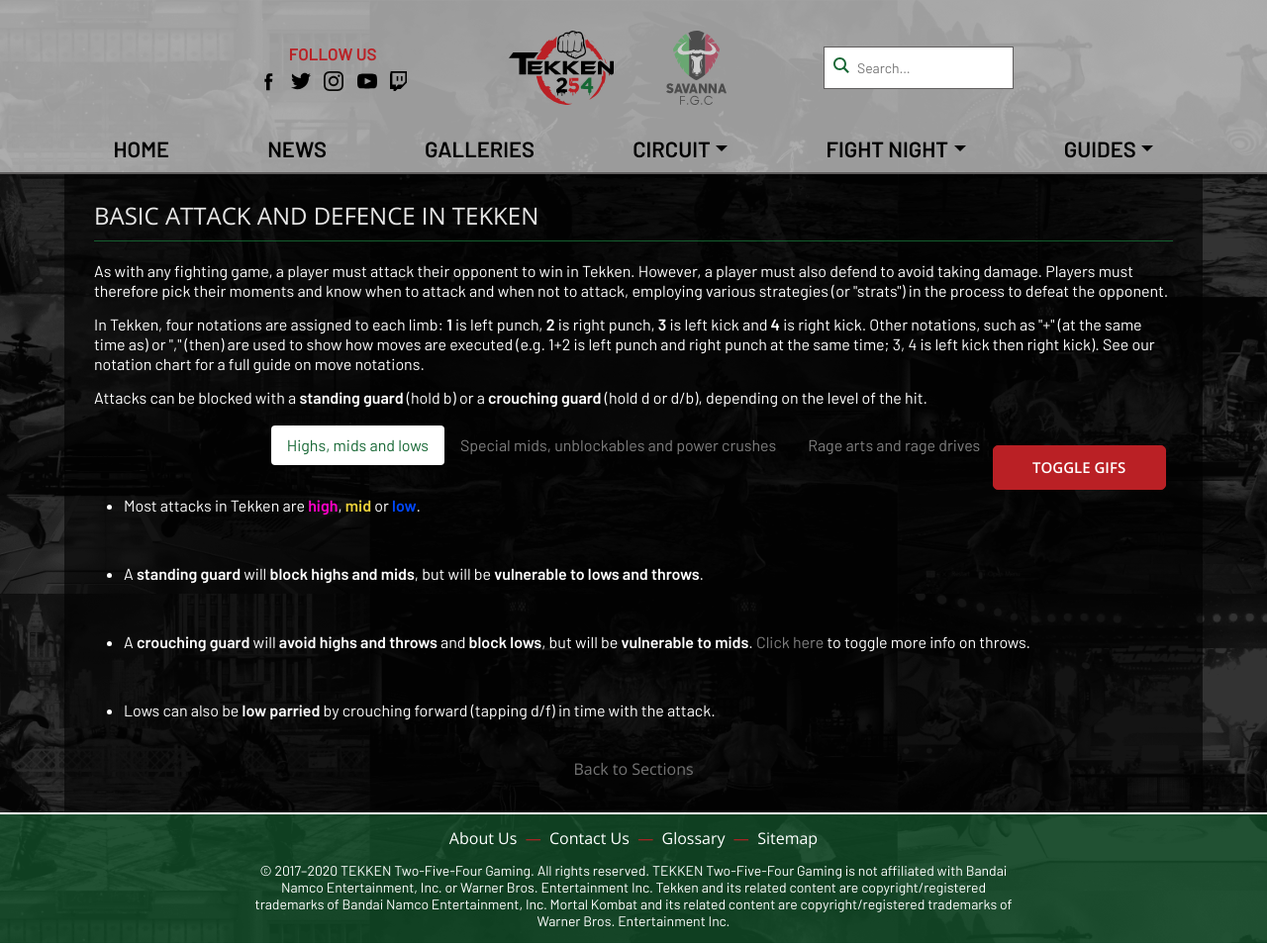
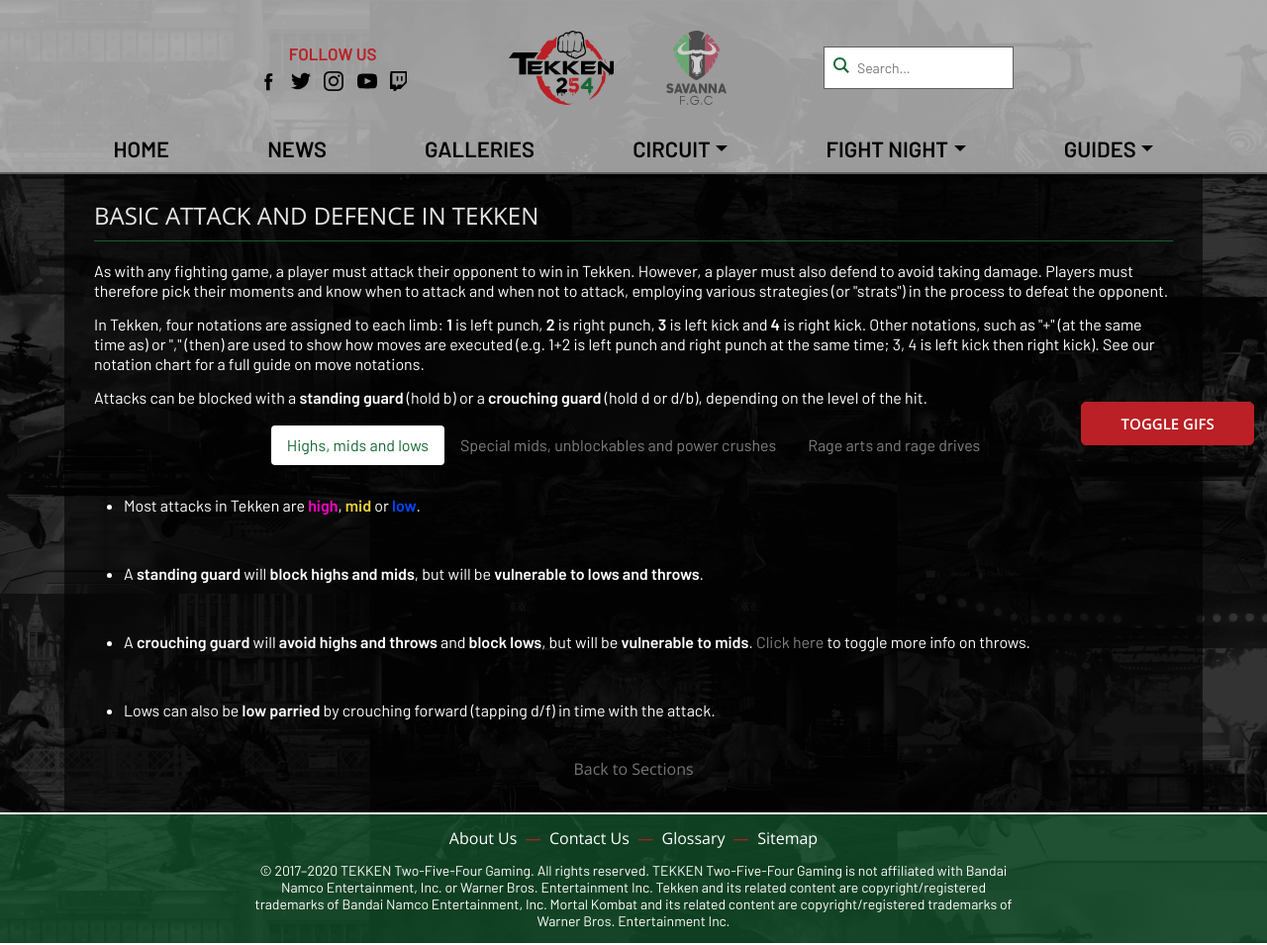
Before and after one commit to TEKKEN-254/client, a Jekyll site: the page built from guides/att-def.html, in a window 1280 px wide. Shown: the whole page at 99% size. Built offline with Jekyll 4.4.1, drawn with Linux system fonts in a browser that asks for light colours.

Commit message:
Adjusting gif toggler

```diff
--- a/assets/css/main.css
+++ b/assets/css/main.css
@@ -901,18 +901,20 @@
 
 .gif-toggler {
     position: fixed;
-    display: flex;
-    flex-direction: column;
-    z-index: 100;
-    top: 50%;
-    right: 8%;
+    bottom: 50vh;
+    right: 1vw;
     transition: color, text-shadow;
     transition-duration: 0.4s;
     transition-timing-function: ease-in-out;
+    z-index: 100;
 }
 
 .gif-toggler a {
     cursor: pointer;
+}
+
+.gif-toggler .guide-button {
+    margin: auto !important;
 }
 
 
```
